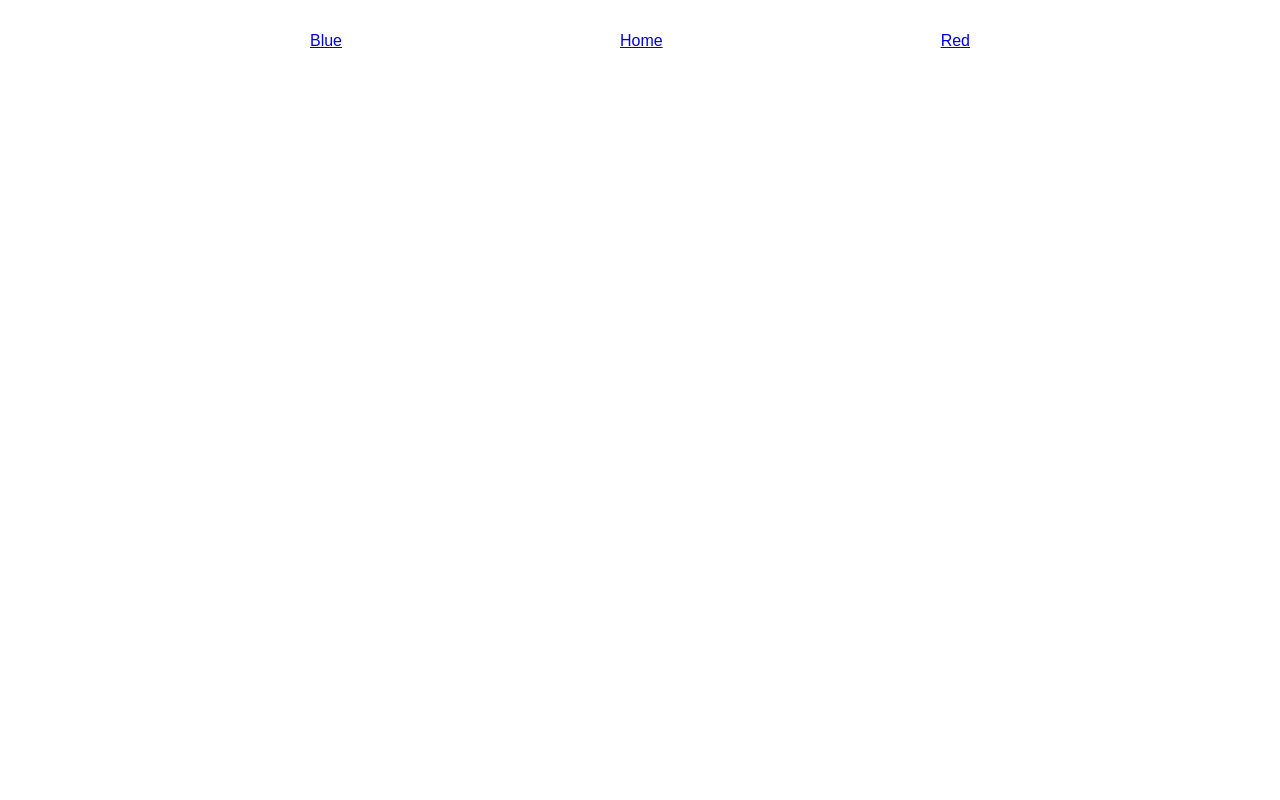
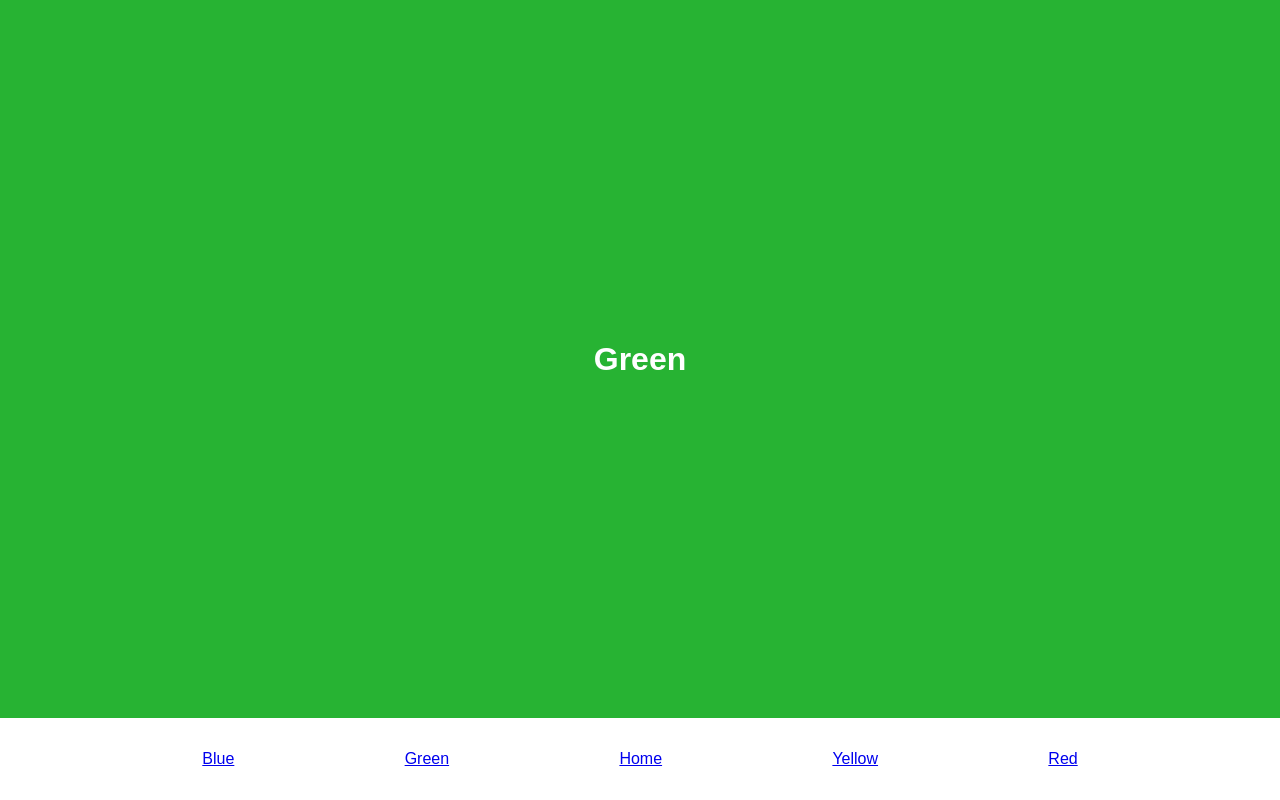
Before and after one commit to harrisgood/reactRoutesBlock28Workshop, a React (Vite) app: page /green in a window 1280 px wide. Before the commit this address had no page. Built offline with nearby package versions, Linux system fonts and the light colour scheme.

Commit message:
some stretch goals

```diff
--- a/src/App.jsx
+++ b/src/App.jsx
@@ -1,25 +1,13 @@
 import './App.css'
-import { Link, Routes, Route } from "react-router-dom"
-import Blue from './components/Blue.jsx'
-import Red from './components/Red.jsx'
-import Home from './components/Home.jsx'
+import NavBar from './components/NavBar.jsx'
+import MainContainer from './components/MainContainer.jsx'
 
 function App() {
 
   return (
     <div id="container">
-      <div id="navbar">
-        <Link to="/blue">Blue</Link>
-        <Link to="/">Home</Link>
-        <Link to="/red">Red</Link>
-      </div>
-      <div id="main-section">
-        <Routes>
-          <Route path='/blue' element={<Blue />} />
-          <Route path='/' element={<Home />} />
-          <Route path='/red' element={<Red />} />
-        </Routes>
-      </div>
+      <MainContainer />
+      <NavBar />
     </div>
   )
 }
--- /dev/null
+++ b/src/components/Green.jsx
@@ -0,0 +1,9 @@
+const Green = () => {
+  return (
+    <div className="green">
+      <h1>Green</h1>
+    </div>
+  )
+}
+
+export default Green
--- /dev/null
+++ b/src/components/MainContainer.jsx
@@ -0,0 +1,22 @@
+import { Routes, Route } from "react-router-dom"
+import Blue from './Blue.jsx'
+import Red from './Red.jsx'
+import Home from './Home.jsx'
+import Green from './Green.jsx'
+import Yellow from './Yellow.jsx'
+
+const MainContainer = () => {
+  return (
+    <div id="main-section">
+        <Routes>
+          <Route path='/blue' element={<Blue />} />
+          <Route path='/green' element={<Green />} />
+          <Route path='/' element={<Home />} />
+          <Route path='/yellow' element={<Yellow />} />
+          <Route path='/red' element={<Red />} />
+        </Routes>
+      </div>
+  )
+}
+
+export default MainContainer
--- /dev/null
+++ b/src/components/NavBar.jsx
@@ -0,0 +1,15 @@
+import { Link } from "react-router-dom"
+
+const NavBar = () => {
+  return (
+    <div id="navbar">
+      <Link to="/blue">Blue</Link>
+      <Link to="/green">Green</Link>
+      <Link to="/">Home</Link>
+      <Link to="/yellow">Yellow</Link>
+      <Link to="/red">Red</Link>
+    </div>
+  )
+}
+
+export default NavBar
--- /dev/null
+++ b/src/components/Yellow.jsx
@@ -0,0 +1,9 @@
+const Yellow = () => {
+  return (
+    <div className="yellow">
+      <h1>Yellow</h1>
+    </div>
+  )
+}
+
+export default Yellow
--- a/src/index.css
+++ b/src/index.css
@@ -35,7 +35,16 @@ body > div {
   background-color: #275db3;
   color: white;
 }
+.green {
+  background-color: #27b333;
+  color: white;
+}
+.yellow {
+  background-color: #f0bd31;
+  color: white;
+}
 .home{
   /* tyrian purple */
   background-color: #66023c;
+  color: white;
 }
```
